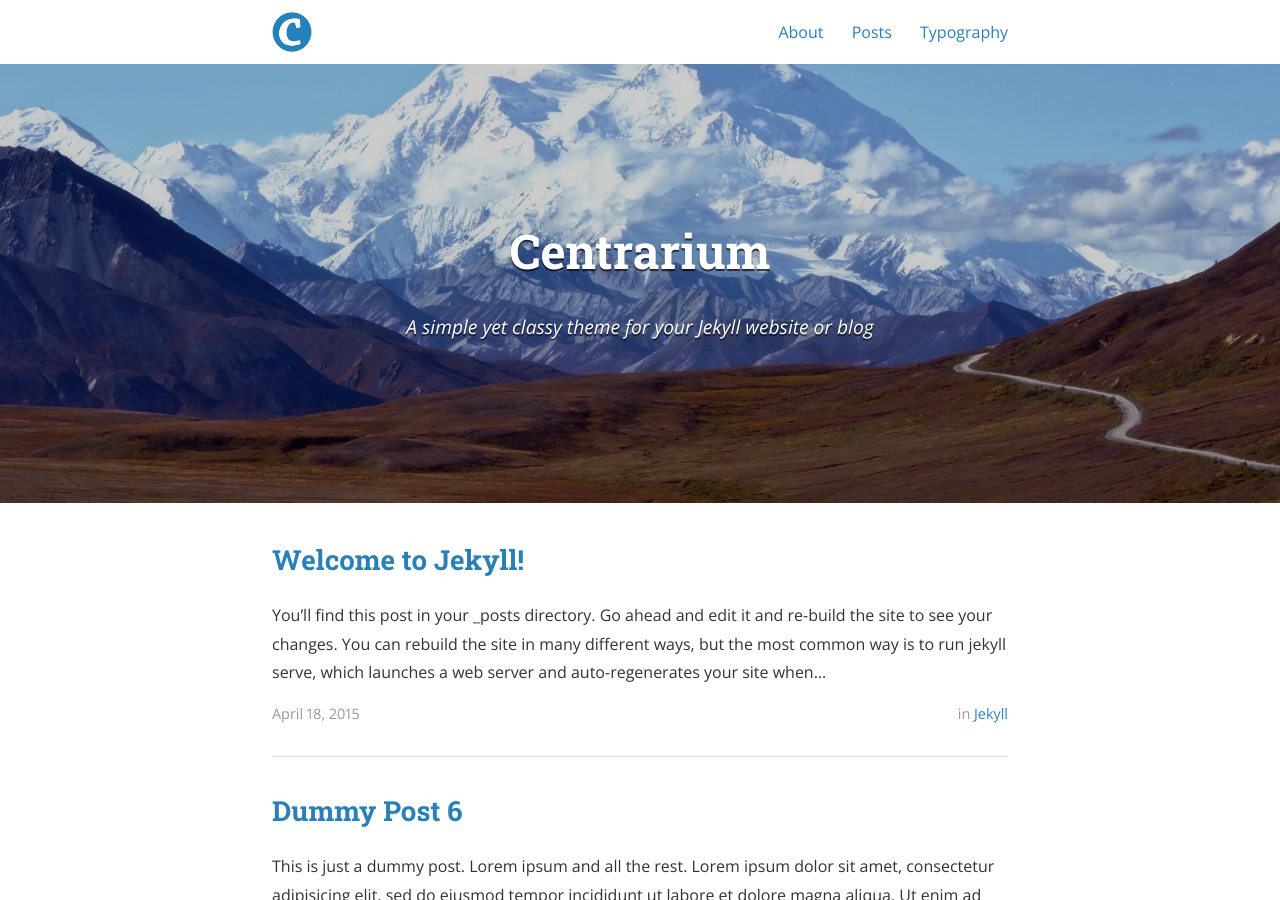
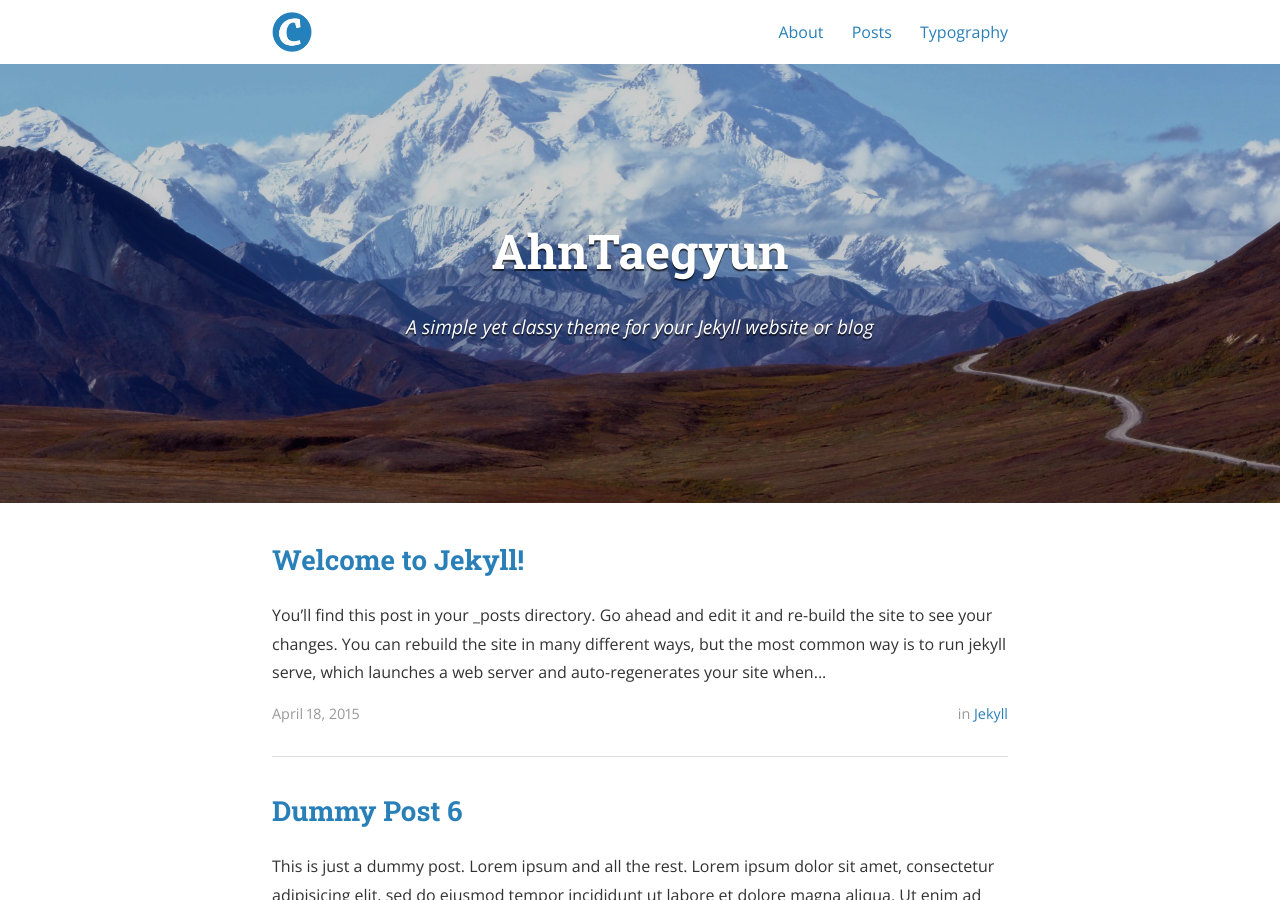
Before and after one commit to antaegyun/ahntaegyun.github.io, a Jekyll site: the page built from index.html, in a window 1280 px wide and 900 px high. Built offline with Jekyll 4.4.1, drawn with Linux system fonts in a browser that asks for light colours; nearby versions of some CDN libraries; the list of posts is cut into pages by our own code.

Commit message:
ahntaegyun

```diff
--- a/_config.yml
+++ b/_config.yml
@@ -9,7 +9,7 @@ exclude:
   - "/vendor/"
 
 # Site settings
-title: Centrarium
+title: AhnTaegyun
 subtitle: "A simple yet classy theme for your Jekyll website or blog"
 email: blcentra@gmail.com
 name: Ben Centra
@@ -18,7 +18,7 @@ description: >
 # Base URL of site (i.e. /blog). It should always start with a slash,
 # and never end with a slash. Set it to a blank value if hosting at the
 # root of your server.
-baseurl: "/centrarium" # the subpath of your site, e.g. /blog/
+baseurl: "" # the subpath of your site, e.g. /blog/
 url: "http://bencentra.github.io" # the base hostname & protocol for your site
 cover: "/assets/header_image.jpg"
 logo: "/assets/logo.png"
```
